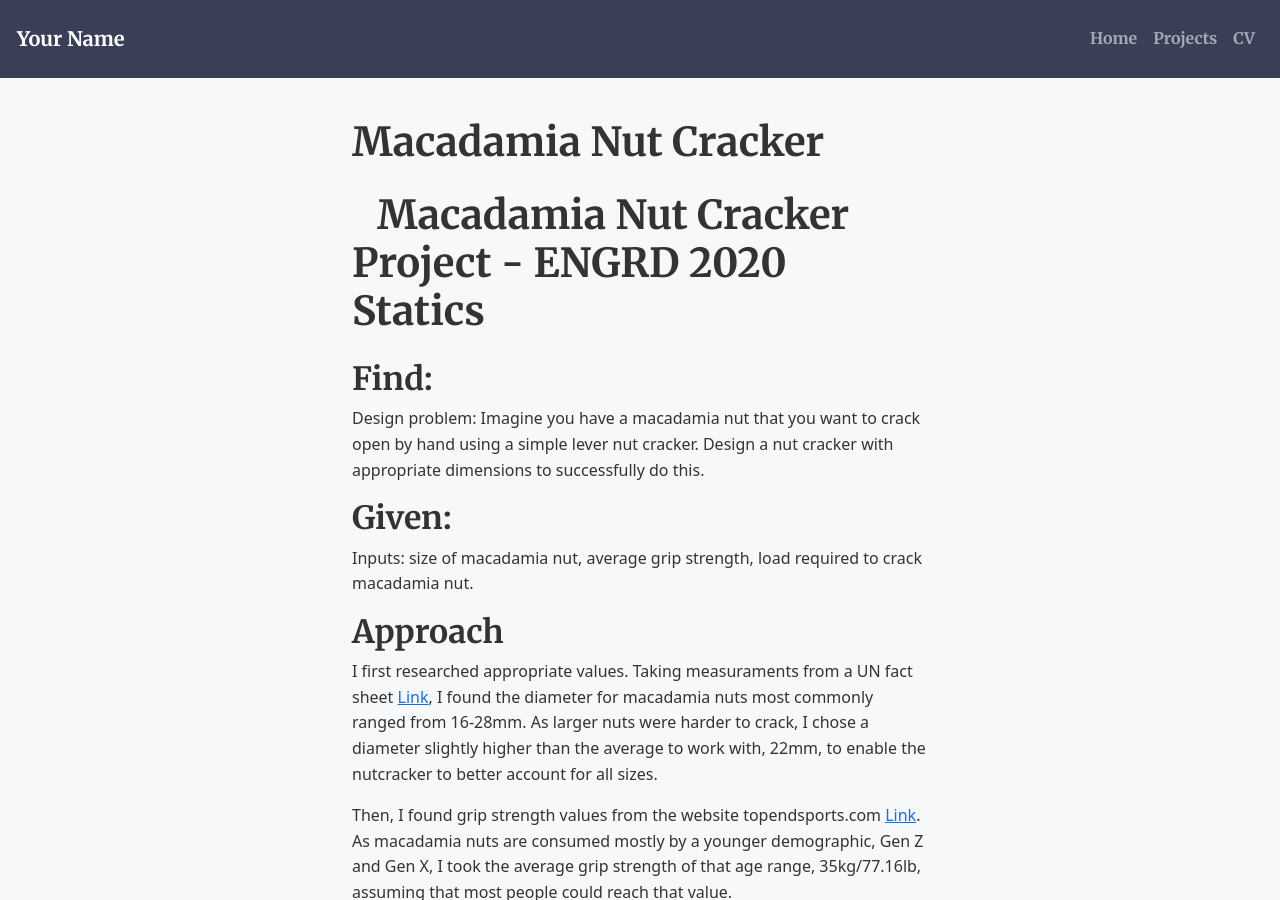
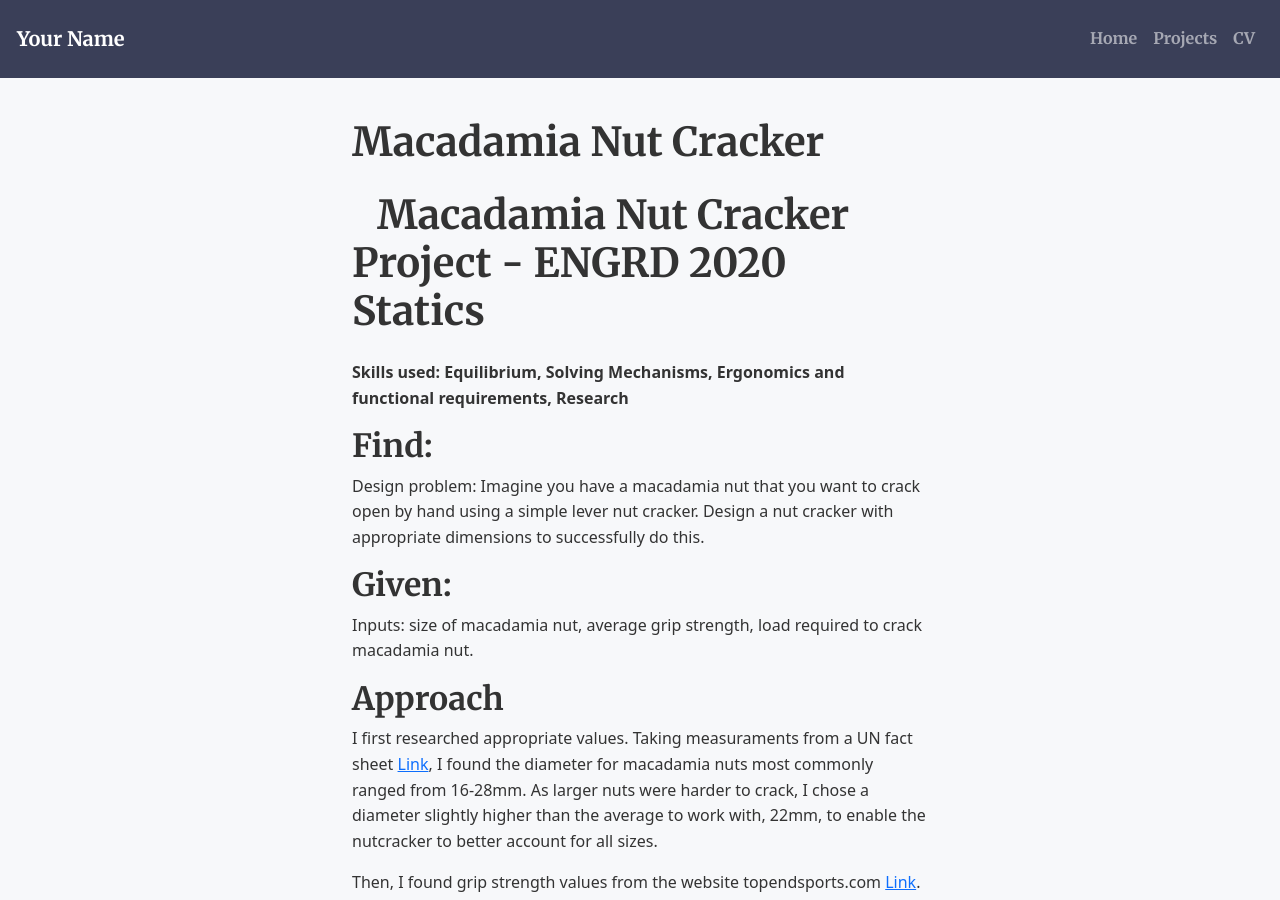
Before and after one commit to taidiyue2/ty429-ENGRD-2020, a Jekyll site: the page built from _projects/Macadamia Nut Cracker.md, in a window 1280 px wide and 900 px high. Built offline with Jekyll 4.4.1, drawn with Linux system fonts in a browser that asks for light colours.

Commit message:
<Commit Edit>

```diff
--- a/_projects/Macadamia Nut Cracker.md
+++ b/_projects/Macadamia Nut Cracker.md
@@ -5,6 +5,7 @@ description: ENGRD 2020 Statics Project
 technologies: n/a
 ---
 # Macadamia Nut Cracker Project - ENGRD 2020 Statics
+**Skills used: Equilibrium, Solving Mechanisms, Ergonomics and functional requirements, Research**
 
 ## Find:
 Design problem: Imagine you have a macadamia nut that you want to crack open by hand
```
